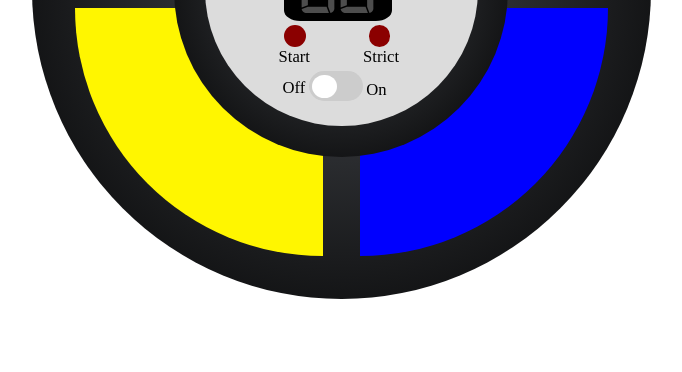
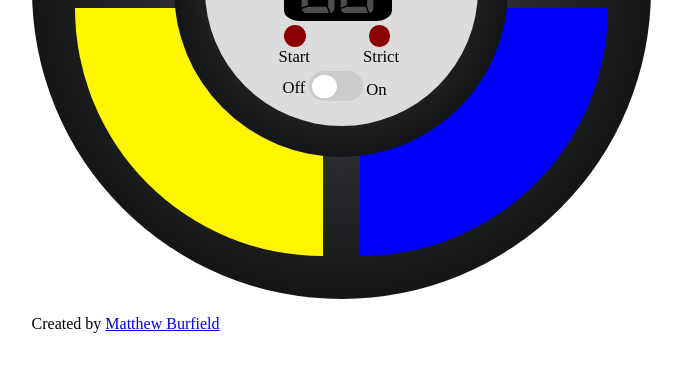
Before and after one commit to Matthew-Burfield/simon-game, a plain HTML site: page index.html in a window 1280 px wide. Shown: the part 328-700 px from the top of the page, without its empty margins (166-848 px from the left). Drawn offline with Linux system fonts and the light colour scheme.

Commit message:
Added author

```diff
--- a/index.html
+++ b/index.html
@@ -54,6 +54,9 @@
           </div>
         </div>
       </div>
+      <div class="author">
+        <p>Created by <a href="https://matthew-burfield.github.io/">Matthew Burfield</a></p>
+      </div>
     </div>
 
     <audio data-key="1" src="sounds/sound1.mp3"></audio>
```
